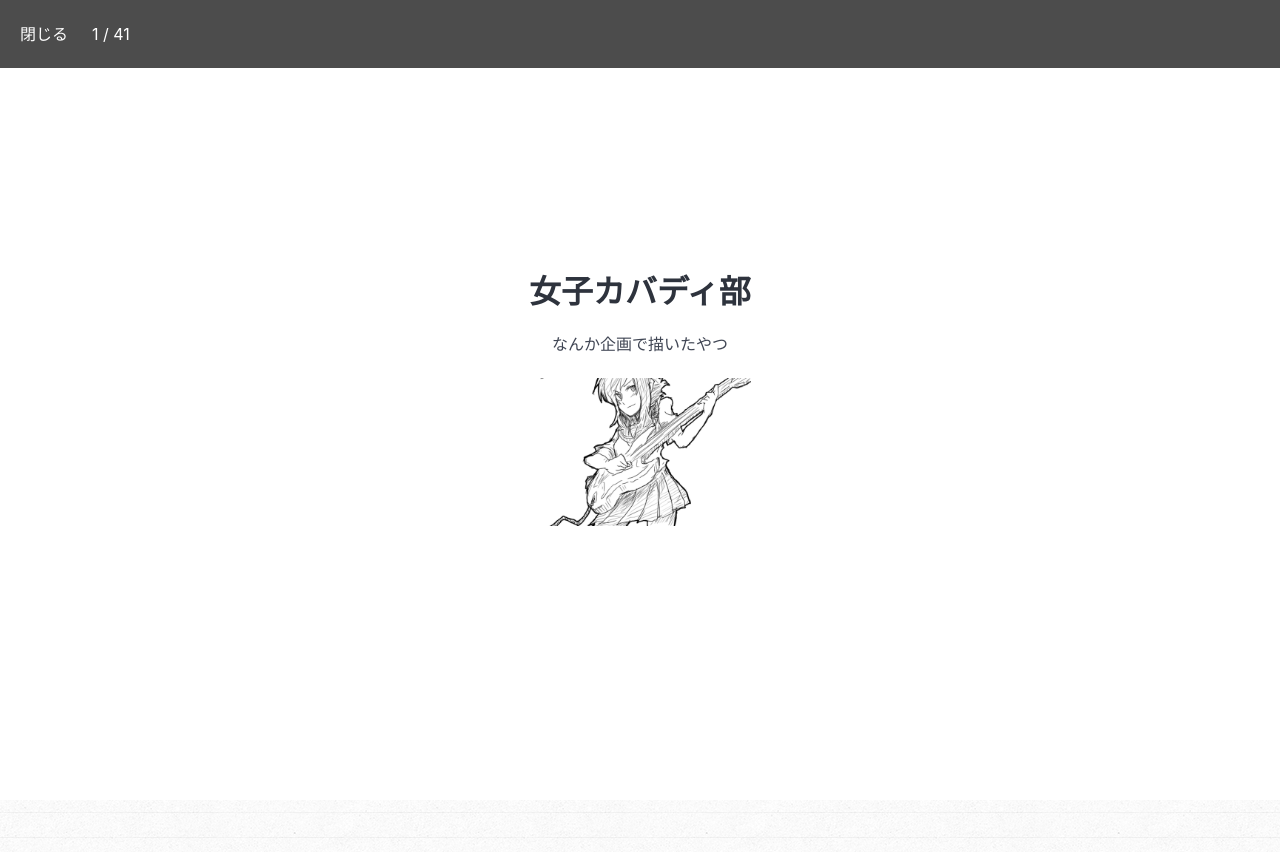
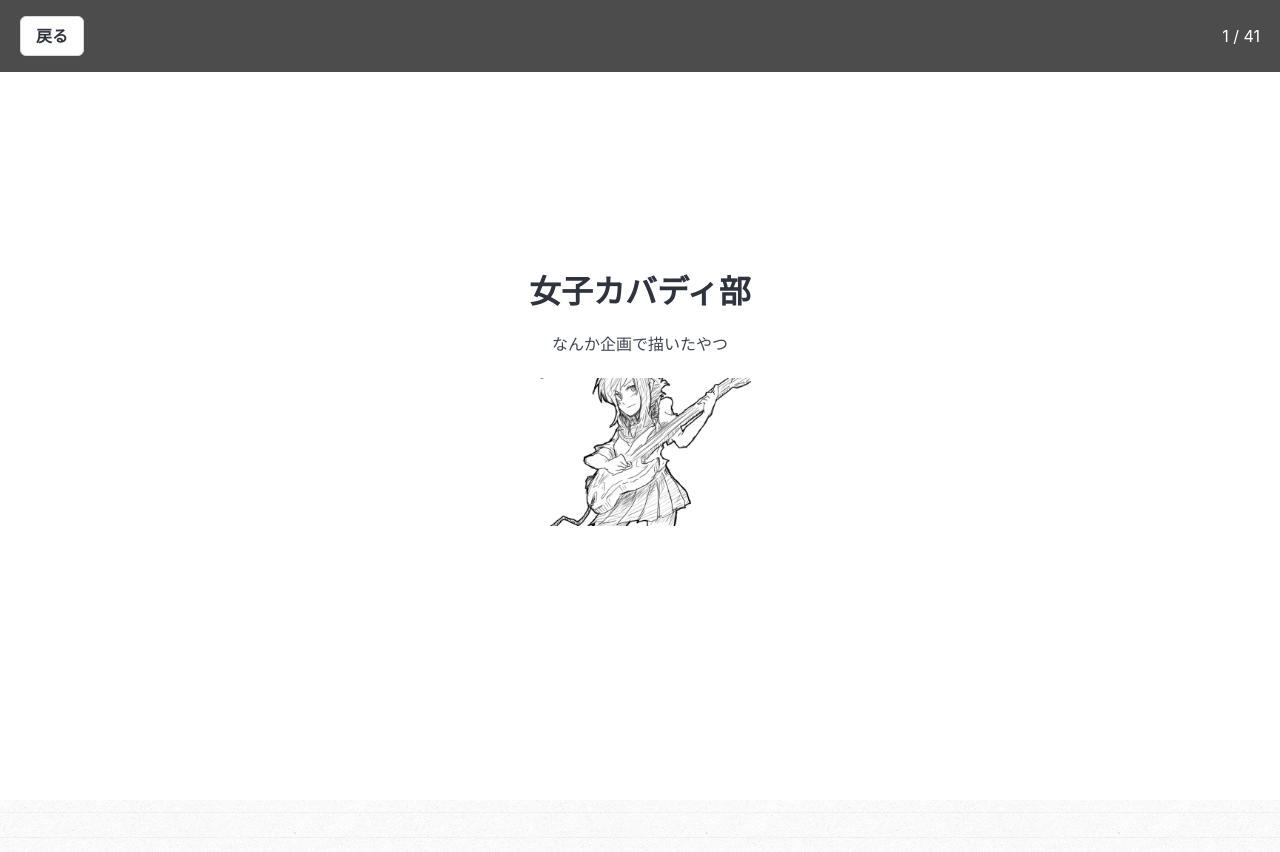
Before and after one commit to not0/capital, an Astro site: page /comics/1 in a window 1280 px wide. Built offline with nearby package versions, Linux system fonts and the light colour scheme; Astro itself is replaced by a stand-in of ours.

Commit message:
fix navbar design

```diff
--- a/src/components/comics/Viewer.svelte
+++ b/src/components/comics/Viewer.svelte
@@ -30,6 +30,7 @@
     if (newIndex < 0) {
       newIndex = 0;
     }
+
     if (isSpread()) {
       if (newIndex > 1) {
         if (startSide === "left" && newIndex % 2 === 1) {
@@ -39,8 +40,8 @@
         }
       }
     }
+
     index = newIndex;
-
     showNavbar = index === 0 ? true : false;
   }
 
@@ -130,7 +131,15 @@
   {#if showNavbar}
     <nav class="navbar is-black">
       <div class="navbar-brand">
-        <button class="navbar-item" on:click={onClose}>閉じる</button>
+        <div class="navbar-item">
+          <div class="buttons">
+            <button class="button" on:click={onClose}>
+              <strong>戻る</strong>
+            </button>
+          </div>
+        </div>
+      </div>
+      <div class="navbar-end">
         <span class="navbar-item">{index + 1} / {pages.length}</span>
       </div>
     </nav>
```
